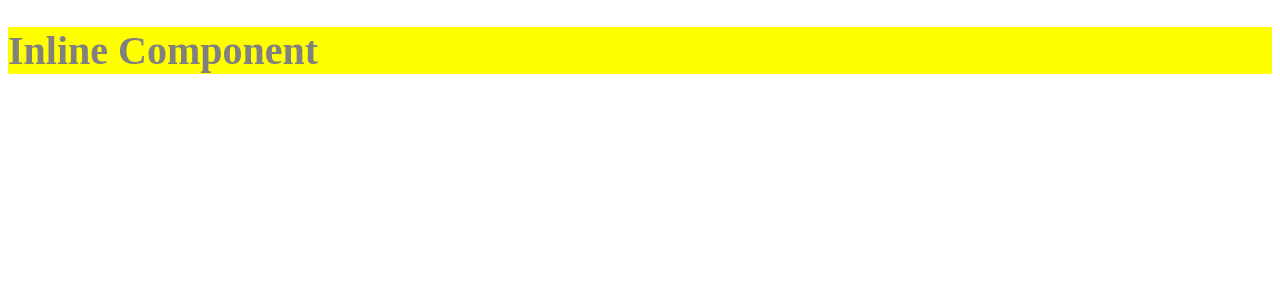
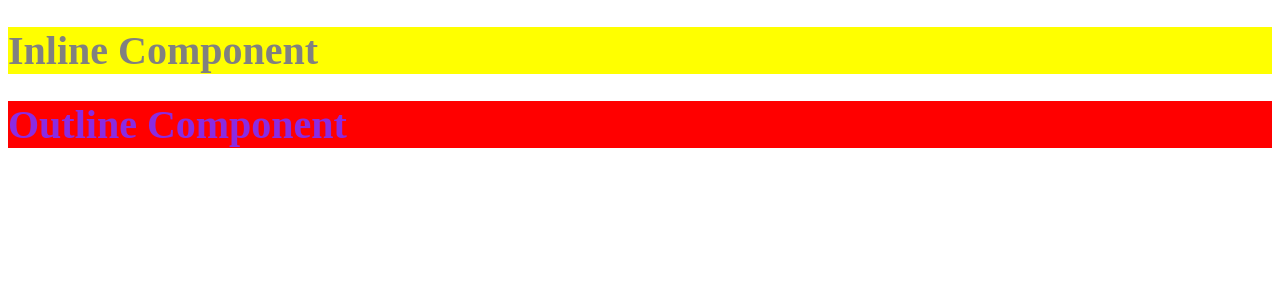
Before and after one commit to jontot27/ToDoApp, a React (Vite) app in the folder todoapp/: page / in a window 1280 px wide. Shown: the top 300 px of the page. Built offline with nearby package versions, Linux system fonts and the light colour scheme.

Commit message:
CSS Modules For Styling

```diff
--- a/todoapp/src/App.tsx
+++ b/todoapp/src/App.tsx
@@ -1,5 +1,6 @@
 import Todo from "../components/Todo";
 import InlineComponent from "./components/InlineComponent";
+import OutlineComponent from "./components/OutlineComponent";
 
 function App() {
   return (
@@ -7,6 +8,7 @@ function App() {
       <div className="App">
         {/* <Todo /> */}
         <InlineComponent />
+        <OutlineComponent />
       </div>
     </>
   );
--- a/todoapp/src/components/InlineComponent.jsx
+++ b/todoapp/src/components/InlineComponent.jsx
@@ -1,10 +1,12 @@
 // const header = { color: "blue", fontSize: "140px" };
-import "../css/style.css";
+// import "../css/style.css";
+
+import style from "./inlinecomponent.module.css";
 
 export default function InlineComponent() {
   return (
     <div>
-      <h1 className="header">Inline Component</h1>
+      <h1 className={style.header}>Inline Component</h1>
     </div>
   );
 }
--- /dev/null
+++ b/todoapp/src/components/OutlineComponent.jsx
@@ -0,0 +1,8 @@
+import style from "./outlinecomponent.module.css";
+export default function () {
+  return (
+    <div>
+      <h1 className={style.header}>Outline Component</h1>
+    </div>
+  );
+}
--- /dev/null
+++ b/todoapp/src/components/inlinecomponent.module.css
@@ -0,0 +1,5 @@
+.header {
+  color: grey;
+  background-color: yellow;
+  font-size: 40px;
+}
--- /dev/null
+++ b/todoapp/src/components/outlinecomponent.module.css
@@ -0,0 +1,5 @@
+.header {
+  color: blueviolet;
+  background-color: red;
+  font-size: 40px;
+}
```
